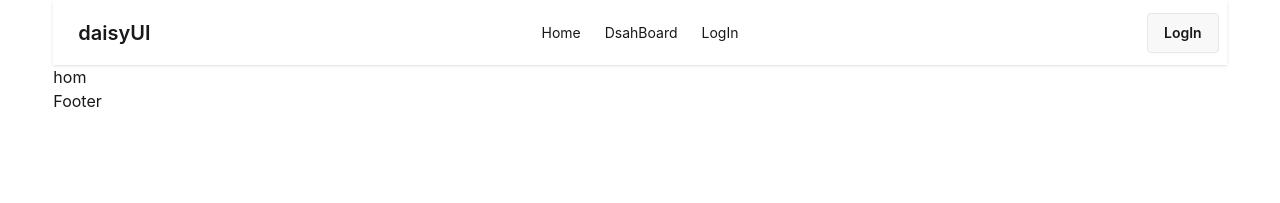
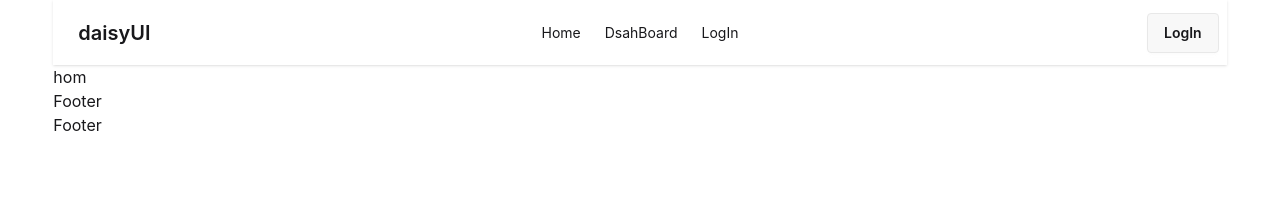
Before and after one commit to asik247/food-lovers-clientSite, a React (Vite) app: page / in a window 1280 px wide. Shown: the top 203 px of the page. Built offline with nearby package versions, Linux system fonts and the light colour scheme; no server answers.

Commit message:
nav update

```diff
--- a/src/Components/Footer/Foot.jsx
+++ b/src/Components/Footer/Foot.jsx
@@ -4,6 +4,7 @@ const Foot = () => {
     return (
         <div>
             <h2>Footer</h2>
+            <h2>Footer</h2>
         </div>
     );
 };
```
